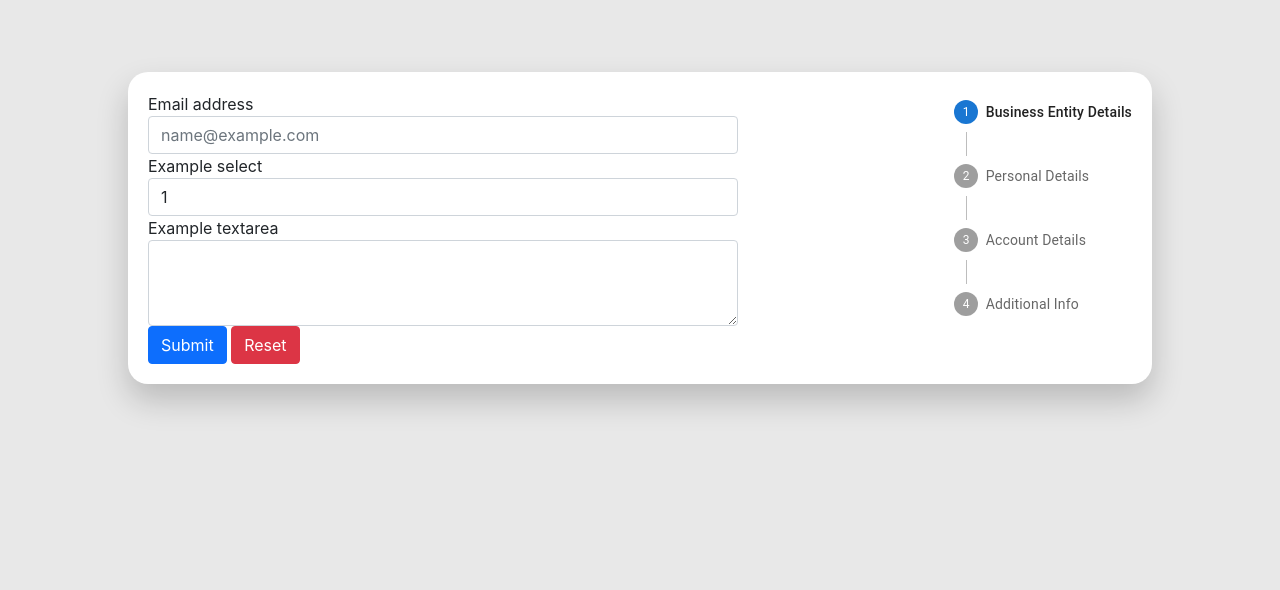
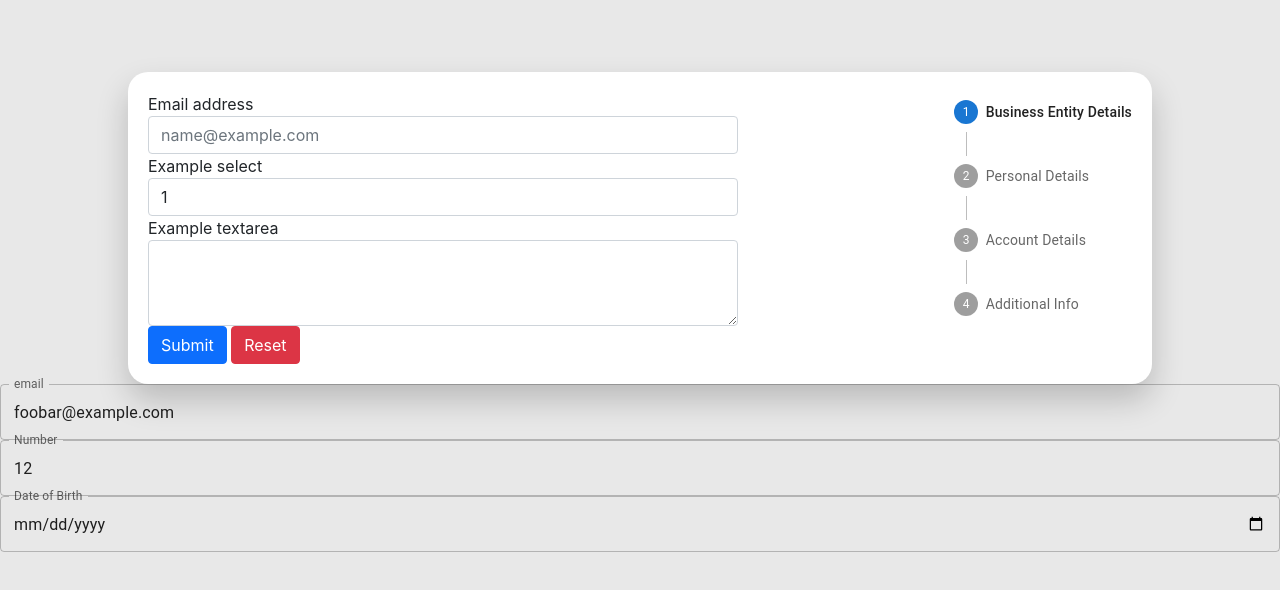
Before and after one commit to naveenkosigi/react-pwa-boilerplate, a React (Create React App) app: page / in a window 1280 px wide. Shown: the top 590 px of the page. Built offline with nearby package versions, Linux system fonts and the light colour scheme.

Commit message:
Basic FormBuilder implementation

```diff
--- a/package.json
+++ b/package.json
@@ -10,13 +10,15 @@
     "@testing-library/jest-dom": "^5.16.5",
     "@testing-library/react": "^13.3.0",
     "@testing-library/user-event": "^13.5.0",
+    "formik": "^2.2.9",
     "lodash": "^4.17.21",
     "react": "^18.2.0",
     "react-dom": "^18.2.0",
     "react-redux": "^8.0.2",
     "react-scripts": "5.0.1",
     "redux": "^4.2.0",
-    "web-vitals": "^2.1.4"
+    "web-vitals": "^2.1.4",
+    "yup": "^0.32.11"
   },
   "scripts": {
     "start": "react-scripts start",
--- a/src/App.js
+++ b/src/App.js
@@ -2,10 +2,58 @@ import logo from './logo.svg';
 import { Journey } from './UI/Journey/journey';
 import HorizontalNonLinearStepper from './UI/Stepper/stepper';
 import  DemoJourney  from './pages/demoJourney';
+import NPTextField from './UI/Form/Input-Fields/NPTextField';
+import NPFormBuilder from './UI/Form/NPFormBuilder';
+import * as yup from "yup";
+
+const validationSchema = yup.object({
+  email: yup
+    .string("Enter your email")
+    .email("Enter a valid email")
+    .required("Email is required"),
+  number: yup
+    .number("Enter number")
+    .min(8, "Number should be of minimum 8 characters length")
+    .required("Number is required")
+});
+
+const config={
+  initialValues: {
+    email: "foobar@example.com",
+    number: "12",
+    date:''
+  },
+  validationSchema: validationSchema
+};
+
+const fields = [
+  {
+    type:'email',
+    id:'email',
+    name:'email',
+    label:'email'
+  },
+  {
+    type:'number',
+    id:'number',
+    name:'number',
+    label:'Number'
+  },
+  {
+    type:'date',
+    id:'date',
+    name:'date',
+    helperText:undefined,
+    label:'Date of Birth'
+  }
+]
 
 function App() {
   return (
-    <DemoJourney />
+    <div>
+          <DemoJourney />
+          <NPFormBuilder config={config} fields={fields}/>
+    </div>
   );
 }
 
--- /dev/null
+++ b/src/UI/Form/Input-Fields/NPTextField.jsx
@@ -0,0 +1,11 @@
+import { TextField } from '@mui/material';
+import React from 'react';
+
+const NPTextField = (props) => {
+
+    return(
+            <TextField {...props} fullWidth variant="outlined"/>
+        )
+}
+
+export default NPTextField;
--- /dev/null
+++ b/src/UI/Form/NPFormBuilder.jsx
@@ -0,0 +1,59 @@
+import { useFormik } from "formik";
+import { useContext } from "react"
+import FormContext from "./formContext"
+import NPTextField from "./Input-Fields/NPTextField";
+
+const NPFormBuilder = (props) => {
+    const formContext = useContext(FormContext);
+    const formikObj=useFormik(props.config);
+
+    formContext.formik = formikObj;
+
+    const formContent = props.fields.map(config => constructForm(config,formikObj));
+
+    return (
+      //   <FormContext.Provider value={formContext}>
+      //     <form onSubmit={onSubmit}>{formContent}</form>
+      //   </FormContext.Provider>
+      <form onSubmit={onSubmit}>{formContent}</form>
+    );
+}
+
+export default NPFormBuilder;
+
+function onSubmit(){
+    console.log("submitted");
+}
+
+function constructForm(config,formik){
+    const {type,name} = config;
+
+    switch(type){
+        case 'number':
+        case 'email' :
+            return(
+                <NPTextField
+                    error={formik.touched[name] && Boolean(formik.errors[name])}
+                    helperText={formik.touched[name] && formik.errors[name]}
+                    {...config}
+                    value={formik.values[name]}
+                    onChange={formik.handleChange}
+                    onBlur={formik.handleBlur}
+                />
+            )
+        case 'date' :
+            return(
+                <NPTextField
+                    error={formik.touched[name] && Boolean(formik.errors[name])}
+                    helperText={formik.touched[name] && formik.errors[name]}
+                    {...config}
+                    InputLabelProps={{
+                        shrink: true,
+                    }}
+                    value={formik.values[name]}
+                    onChange={formik.handleChange}
+                    onBlur={formik.handleBlur}
+                />
+            )
+    }
+}
--- /dev/null
+++ b/src/UI/Form/formContext.js
@@ -0,0 +1,7 @@
+import { createContext} from "react";
+
+const FormContext = createContext({
+    formik:{}
+});
+
+export default FormContext;
```
Also changed, not shown: 1 other file (tests, documents, lock files or other folders).
